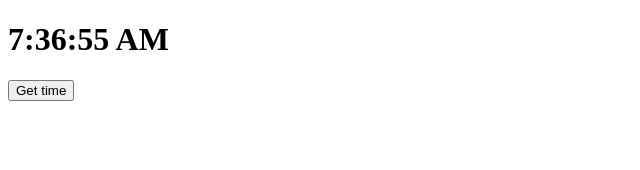
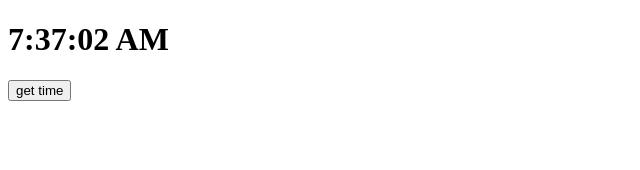
Before and after one commit to ramesh20/awesome-javascript-learn, a React (Create React App) app: page / in a window 1280 px wide. Shown: the top 170 px of the page, without its empty margins (0-640 px from the left). Built offline with nearby package versions, Linux system fonts and the light colour scheme.

Commit message:
Digital clock using usestate

```diff
--- a/src/App.js
+++ b/src/App.js
@@ -1,18 +1,23 @@
-import {React, useState} from 'react';
+import {React, useState } from 'react';
+
+
 
 const App = () => {
 	let newTime = new Date().toLocaleTimeString();
-	const [ctime, setCtime] = useState(newTime)
+	const [ctime, setCtime] = useState(newTime);
+
 
 	const UpdatedTime = () => {
 		newTime = new Date().toLocaleTimeString();
 		setCtime(newTime);
-	};
+	}
+
+	setInterval(UpdatedTime, 1000);
 
 	return(
 		<>
 			<h1> { ctime } </h1>
-			<button onClick = { UpdatedTime } >Get time</button>
+			<button onClick={UpdatedTime}>get time</button>
 		</>
 	);
 }
```
